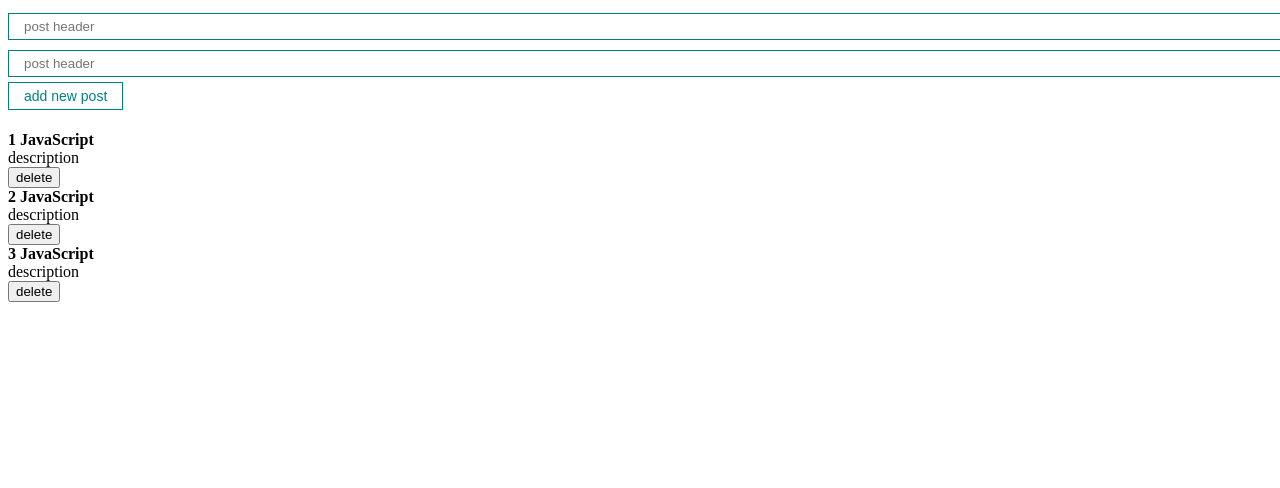
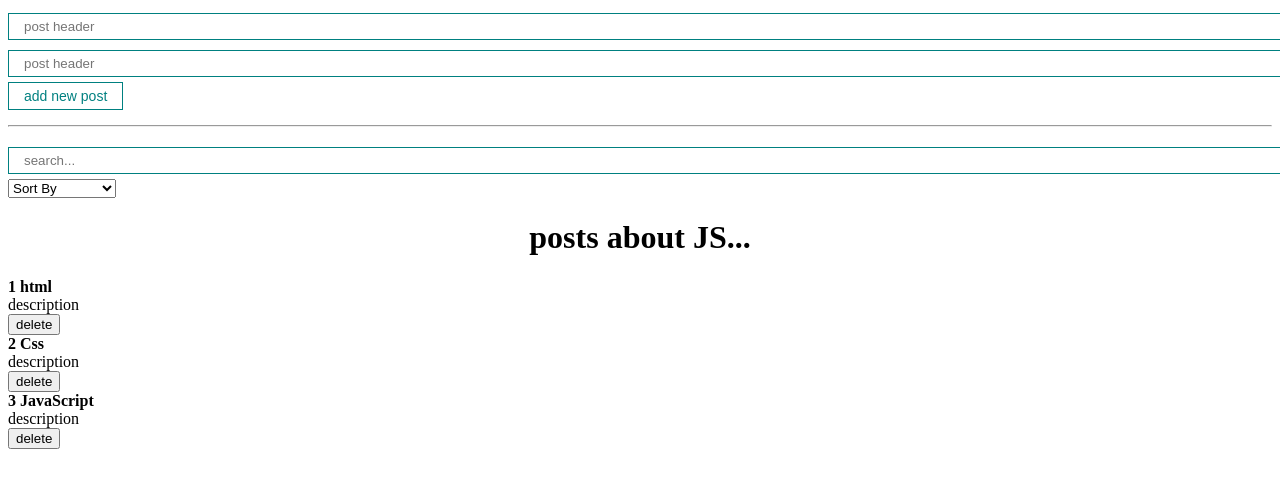
Before and after one commit to RudikMamyan/react-course, a React (Create React App) app: page / in a window 1280 px wide. Shown: the top 488 px of the page. Built offline with nearby package versions, Linux system fonts and the light colour scheme.

Commit message:
resolved sorts in toDo

```diff
--- a/src/App.js
+++ b/src/App.js
@@ -1,53 +1,67 @@
-import React, {useState, useRef} from "react";
-import { ClassCounter } from "./components/ClassCounter";
-import { Counter } from './components/Counter';
-import { PostItem } from "./components/PostItem";
+import React, {useState, useRef, useMemo} from "react";
+import { PostForm } from "./components/PostForm";
 import { PostList } from "./components/PostList";
-import { MyButton } from "./components/ui/button/MyButton";
 import { MyInput } from "./components/ui/input/MyInput";
+import { MySelect } from "./components/ui/select/MySelect";
 
 function App() {
   const [posts, setPosts] = useState([
-    {id: 1, title: 'JavaScript', body: 'description'},
-    {id: 2, title: 'JavaScript', body: 'description'},
+    {id: 1, title: 'html', body: 'description'},
+    {id: 2, title: 'Css', body: 'description'},
     {id: 3, title: 'JavaScript', body: 'description'}
   ]);
-  const [ title, setTitle ] = useState('');
-  const [body, setBody] = useState('')
-  const boddyInputRef = useRef();
+  const [selectedSort, setSelectedSort] = useState('');
+  const [searchQuery, setSearchQuery] = useState('');
 
-  const addNewPost = (e) => {
-    e.preventDefault();
-    const newPost = {
-      id: Date.now(),
-      title,
-      body
+  const sortedPosts = useMemo(() => {
+     if(selectedSort) {
+      return [...posts].sort((a, b) => a[selectedSort].localeCompare(b[selectedSort]))
     }
-    console.log(newPost);
+    return posts;
+  }, [selectedSort, posts])
+
+  const sortedAndSearchedPosts = useMemo(() => {
+      return sortedPosts.filter((post) => post.title.includes(searchQuery))
+  }, [searchQuery, sortedPosts])
+
+  const createPost = (newPost) => {
     setPosts([...posts, newPost])
-    setBody('')
-    setTitle('')
   }
 
+  const removePost = (remove) => {
+    setPosts(posts.filter(p => p.id !== remove.id)
+    )
+  }
+
+  const sortPosts = (sort) => {
+      setSelectedSort(sort)
+    }
 
   return (
     <div className="App">
-      <form>
+      <PostForm create={createPost}/>
+      <hr style={{margin: '15px 0'}}/>
+      <div>
         <MyInput
-          value={title}
-          onChange={(e) => setTitle(e.target.value)}
-          type='text'
-          placeholder="post header"
+          value={searchQuery}
+          onChange={e => setSearchQuery(e.target.value)}
+          placeholder='search...'
         />
-        <MyInput
-          value={body}
-          onChange={(e) => setBody(e.target.value)}
-          type='text'
-          placeholder="post header"
-        />
-        <MyButton onClick={addNewPost}>add new post</MyButton>
-      </form>
-      <PostList posts={posts} title={posts.title}/>
+       <MySelect
+        value={selectedSort}
+        onChange={sortPosts}
+        defaultValue='Sort By'
+        option={[
+          {value: 'title', name: 'By Name'},
+          {value: 'body', name: 'By Description'}
+        ]}
+       />
+      </div>
+      {
+        posts.length
+        ? <PostList posts={sortedAndSearchedPosts} removePost={removePost} title={'posts about JS...'}/>
+        : <h1 style={{textAlign: "center"}}>No New Posts</h1>
+      }
     </div>
 
   );
--- /dev/null
+++ b/src/components/PostForm.jsx
@@ -0,0 +1,42 @@
+import React, { useRef, useState } from 'react'
+import { MyInput } from './ui/input/MyInput';
+import { MyButton } from './ui/button/MyButton';
+
+export const PostForm = ({create}) => {
+
+  const boddyInputRef = useRef();
+  const [post, setPost] = useState({
+    title: '', body: '',
+  });
+
+  const addNewPost = (e) => {
+    e.preventDefault();
+
+    const newpost = {
+        ...post,
+        id: Date.now()
+    }
+    create(newpost)
+
+    setPost({title: '', body: ''})
+  }
+
+  return (
+    <form>
+        <MyInput
+          ref={boddyInputRef}
+          value={post.title}
+          onChange={(e) => setPost({...post, title: e.target.value})}
+          type='text'
+          placeholder="post header"
+        />
+        <MyInput
+          value={post.body}
+          onChange={(e) => setPost({...post, body: e.target.value})}
+          type='text'
+          placeholder="post header"
+        />
+        <MyButton onClick={addNewPost}>add new post</MyButton>
+      </form>
+  )
+}
--- a/src/components/PostItem.jsx
+++ b/src/components/PostItem.jsx
@@ -8,7 +8,7 @@ export const PostItem = (props) => {
           {props.post.body}
         </div>
         <div>
-             <button>delete</button>
+             <button onClick={() => props.remove(props.post)}>delete</button>
         </div>
       </div>
     )
--- a/src/components/PostList.jsx
+++ b/src/components/PostList.jsx
@@ -1,13 +1,13 @@
 import React from 'react'
 import { PostItem } from './PostItem'
 
-export const PostList = ({posts, title}) => {
+export const PostList = ({posts, title, removePost}) => {
   return (
     <div>
          <h1 style={{textAlign: 'center'}}>{title}</h1>
       {
         posts.map((item, index) => (
-          <PostItem post={item} key={item.id} number={index + 1}/>
+          <PostItem remove={removePost} post={item} key={item.id} number={index + 1}/>
         ))
       }
     </div>
--- a/src/components/ui/input/MyInput.jsx
+++ b/src/components/ui/input/MyInput.jsx
@@ -1,8 +1,8 @@
 import React from 'react';
 import classes from './MyInput.module.css';
 
-export const MyInput = (props) => {
+export const MyInput = React.forwardRef((props, ref) => {
   return (
-    <input className={classes.myInput} {...props}/>
+    <input ref={ref} className={classes.myInput} {...props}/>
   )
-}
+})
--- /dev/null
+++ b/src/components/ui/select/MySelect.jsx
@@ -0,0 +1,19 @@
+import React from 'react'
+
+export const MySelect = ({option, defaultValue, value, onChange}) => {
+  return (
+    <select
+        value={value}
+        onChange={e => onChange(e.target.value)}
+    >
+        <option value='' disabled>{defaultValue}</option>
+        {
+            option.map(option =>
+                <option key={option.value} value={option.value}>
+                    {option.name}
+                </option>
+            )
+        }
+    </select>
+  )
+}
```
